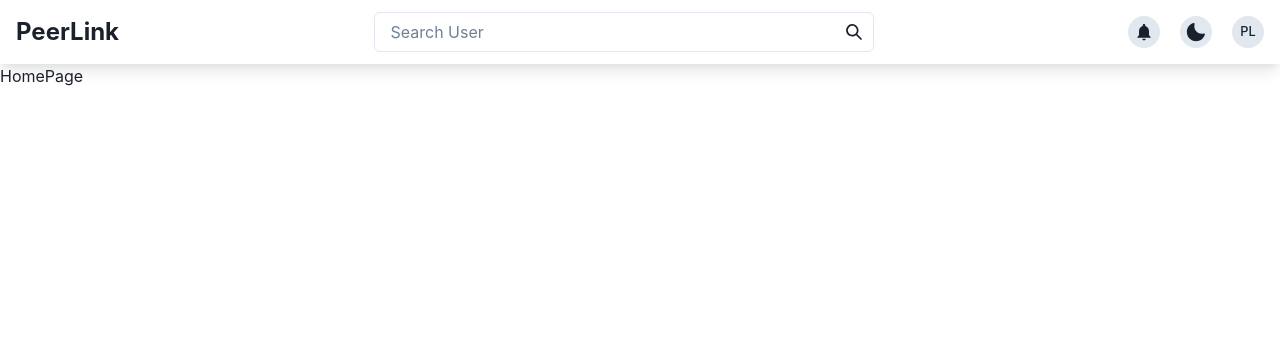
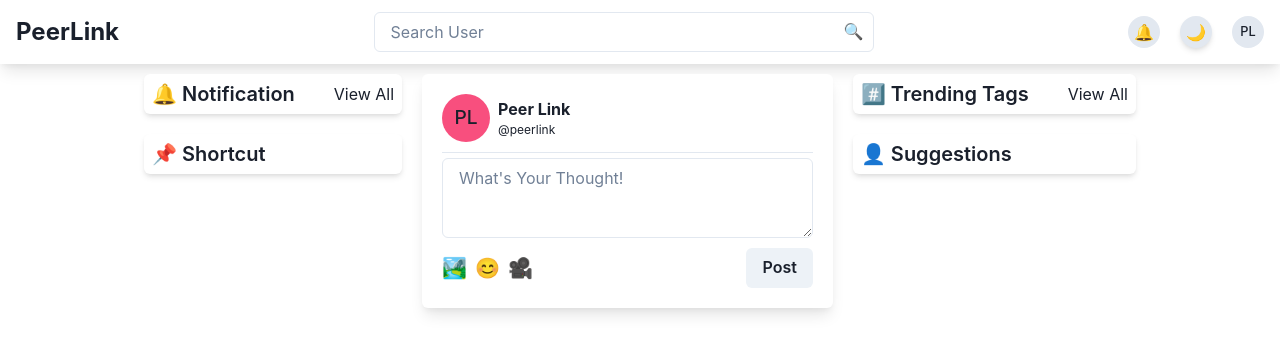
Before and after one commit to infysumanta/PeerLink, a React (Create React App) app in the folder client/: page / in a window 1280 px wide. Shown: the top 354 px of the page. Built offline with nearby package versions, Linux system fonts and the light colour scheme.

Commit message:
a basic homepage layout

```diff
--- a/client/src/components/Navbar/Navbar.jsx
+++ b/client/src/components/Navbar/Navbar.jsx
@@ -26,7 +26,7 @@ const Navbar = () => {
   return (
     <>
       <Box
-        bg={useColorModeValue("white", "gray.900")}
+        bg={useColorModeValue("white", "gray.700")}
         px={4}
         w="100%"
         shadow="lg"
@@ -50,24 +50,10 @@ const Navbar = () => {
                 onChange={(e) => setSearchText(e.target.value)}
               />
               <InputRightElement h={"full"}>
-                <Button variant={"ghost"}>
-                  <SearchIcon />
-                </Button>
+                <Button variant={"ghost"}>🔍</Button>
               </InputRightElement>
             </InputGroup>
-            {searchText && searchText.length >= 1 && (
-              <>
-                <Box
-                  position="absolute"
-                  w={{ base: "0px", md: "500px" }}
-                  marginTop="2px"
-                >
-                  <Card>
-                    <CardBody>Loading...</CardBody>
-                  </Card>
-                </Box>
-              </>
-            )}
+            {searchText && searchText.length >= 1 && <SearchListContainer />}
           </Box>
           <Flex alignItems={"center"} justifyContent={"space-between"} gap={5}>
             <Box
@@ -80,7 +66,7 @@ const Navbar = () => {
               alignItems={"center"}
               justifyContent={"center"}
             >
-              <BellIcon w={5} h={5} />
+              🔔
             </Box>
             <Box
               onClick={toggleColorMode}
@@ -92,12 +78,9 @@ const Navbar = () => {
               display="flex"
               alignItems={"center"}
               justifyContent={"center"}
+              shadow="md"
             >
-              {colorMode === "light" ? (
-                <MoonIcon w={5} h={5} />
-              ) : (
-                <SunIcon w={5} h={5} />
-              )}
+              {colorMode === "light" ? <>🌙</> : <>🔆</>}
             </Box>
             <Stack direction={"row"} spacing={7}>
               <Menu>
@@ -131,4 +114,18 @@ const Navbar = () => {
   );
 };
 
+const SearchListContainer = () => {
+  return (
+    <Box
+      position="absolute"
+      bg={useColorModeValue("white", "gray.900")}
+      w={{ base: "0px", md: "500px" }}
+      marginTop="2px"
+    >
+      <Card>
+        <CardBody>Loading...</CardBody>
+      </Card>
+    </Box>
+  );
+};
 export default Navbar;
--- a/client/src/pages/HomePage/HomePage.jsx
+++ b/client/src/pages/HomePage/HomePage.jsx
@@ -1,7 +1,21 @@
 import React from "react";
+import { Container, Flex } from "@chakra-ui/react";
+import LeftSide from "./LeftSide";
+import MainContainer from "./MainContainer";
+import RightSide from "./RightSide";
 
 const HomePage = () => {
-  return <div>HomePage</div>;
+  return (
+    <>
+      <Container maxW={{ base: "100%", lg: "80%" }} mt={"10px"}>
+        <Flex justifyContent={"space-between"} gap={5}>
+          <LeftSide />
+          <MainContainer />
+          <RightSide />
+        </Flex>
+      </Container>
+    </>
+  );
 };
 
 export default HomePage;
--- /dev/null
+++ b/client/src/pages/HomePage/LeftSide.jsx
@@ -0,0 +1,34 @@
+import React from "react";
+import { Box, Heading, useColorModeValue, Flex, Link } from "@chakra-ui/react";
+const LeftSide = () => {
+  return (
+    <>
+      <Box flexGrow={1} display={{ base: "none", lg: "inline" }}>
+        <Box
+          bg={useColorModeValue("white", "gray.700")}
+          rounded={"md"}
+          shadow="md"
+        >
+          <Flex justifyContent={"space-between"} alignItems={"center"} p={2}>
+            <Heading fontSize={"xl"} fontWeight={"semibold"}>
+              🔔 Notification
+            </Heading>
+            <Link>View All</Link>
+          </Flex>
+        </Box>
+        <Box
+          bg={useColorModeValue("white", "gray.700")}
+          rounded={"md"}
+          mt={5}
+          shadow="md"
+        >
+          <Heading fontSize={"xl"} p={2} fontWeight={"semibold"}>
+            📌 Shortcut
+          </Heading>
+        </Box>
+      </Box>
+    </>
+  );
+};
+
+export default LeftSide;
--- /dev/null
+++ b/client/src/pages/HomePage/MainContainer.jsx
@@ -0,0 +1,62 @@
+import React from "react";
+import {
+  Box,
+  useColorModeValue,
+  Flex,
+  Heading,
+  Link,
+  CardBody,
+  Card,
+  Textarea,
+  Avatar,
+  Stack,
+  HStack,
+  Text,
+  Button,
+} from "@chakra-ui/react";
+
+const MainContainer = () => {
+  return (
+    <>
+      <Box flexGrow={3}>
+        <CreatePost />
+      </Box>
+    </>
+  );
+};
+
+const CreatePost = () => {
+  return (
+    <>
+      <Card shadow={"lg"} bg={useColorModeValue("white", "gray.700")}>
+        <CardBody>
+          <HStack>
+            <Avatar name="Peer Link" size={"md"} />
+            <Box>
+              <Text fontWeight={"bold"}>Peer Link</Text>
+              <Text fontSize={"12px"}>@peerlink</Text>
+            </Box>
+          </HStack>
+          <hr style={{ marginTop: "10px", marginBottom: "5px" }} />
+          <Textarea placeholder="What's Your Thought!" />
+          <Flex justifyContent={"space-between"} alignItems="center" mt="10px">
+            <HStack>
+              <Box fontSize={"20px"} cursor="pointer">
+                🏞️
+              </Box>
+              <Box fontSize={"20px"} cursor="pointer">
+                😊
+              </Box>
+              <Box fontSize={"20px"} cursor="pointer">
+                🎥
+              </Box>
+            </HStack>
+            <Button size="md">Post</Button>
+          </Flex>
+        </CardBody>
+      </Card>
+    </>
+  );
+};
+
+export default MainContainer;
--- /dev/null
+++ b/client/src/pages/HomePage/RightSide.jsx
@@ -0,0 +1,34 @@
+import React from "react";
+import { Box, Heading, useColorModeValue, Flex, Link } from "@chakra-ui/react";
+const RightSide = () => {
+  return (
+    <>
+      <Box flexGrow={1} display={{ base: "none", lg: "inline" }}>
+        <Box
+          bg={useColorModeValue("white", "gray.700")}
+          rounded={"md"}
+          shadow="md"
+        >
+          <Flex justifyContent={"space-between"} alignItems={"center"} p={2}>
+            <Heading fontSize={"xl"} fontWeight={"semibold"}>
+              #️⃣ Trending Tags
+            </Heading>
+            <Link>View All</Link>
+          </Flex>
+        </Box>
+        <Box
+          bg={useColorModeValue("white", "gray.700")}
+          rounded={"md"}
+          shadow="md"
+          mt={5}
+        >
+          <Heading fontSize={"xl"} p={2} fontWeight={"semibold"}>
+            👤 Suggestions
+          </Heading>
+        </Box>
+      </Box>
+    </>
+  );
+};
+
+export default RightSide;
```
